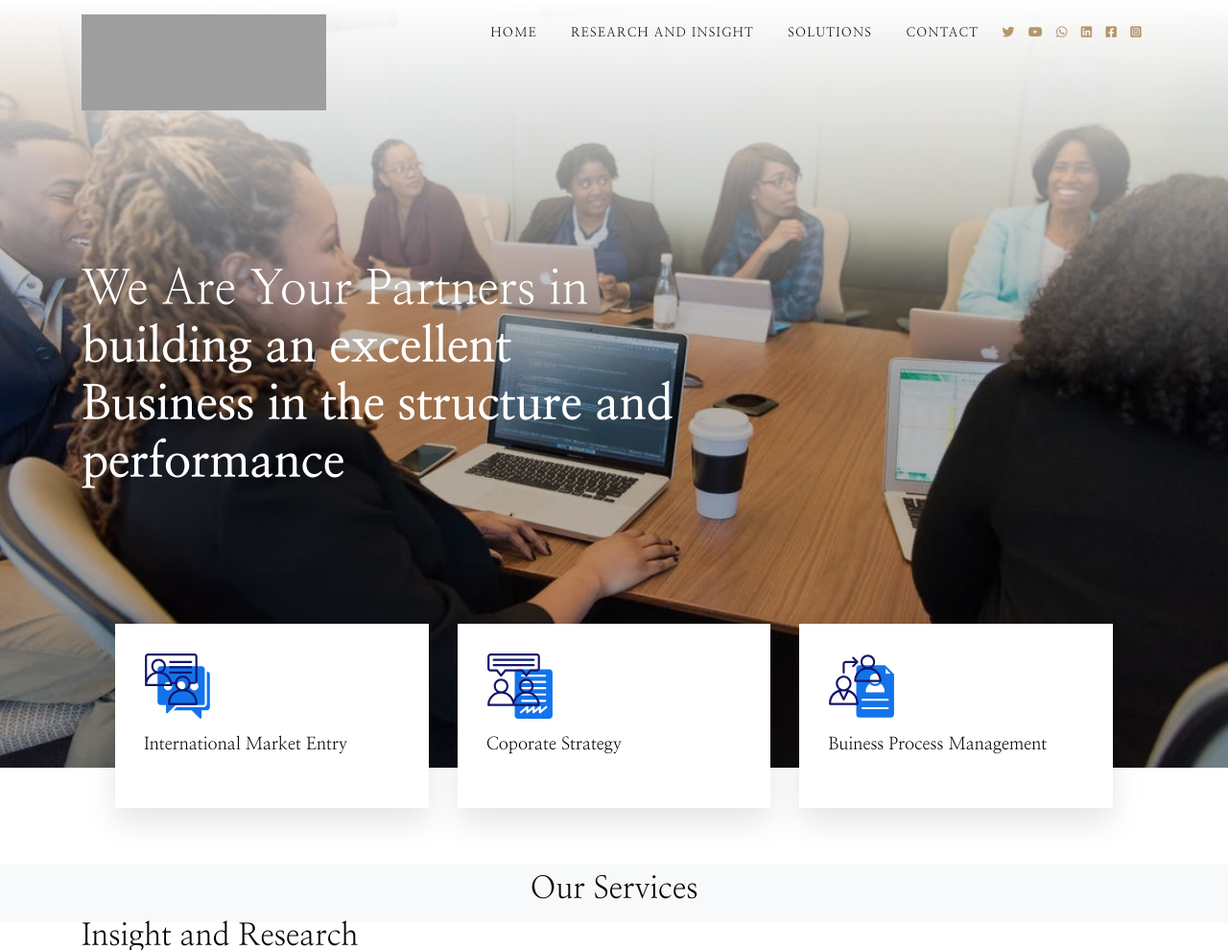
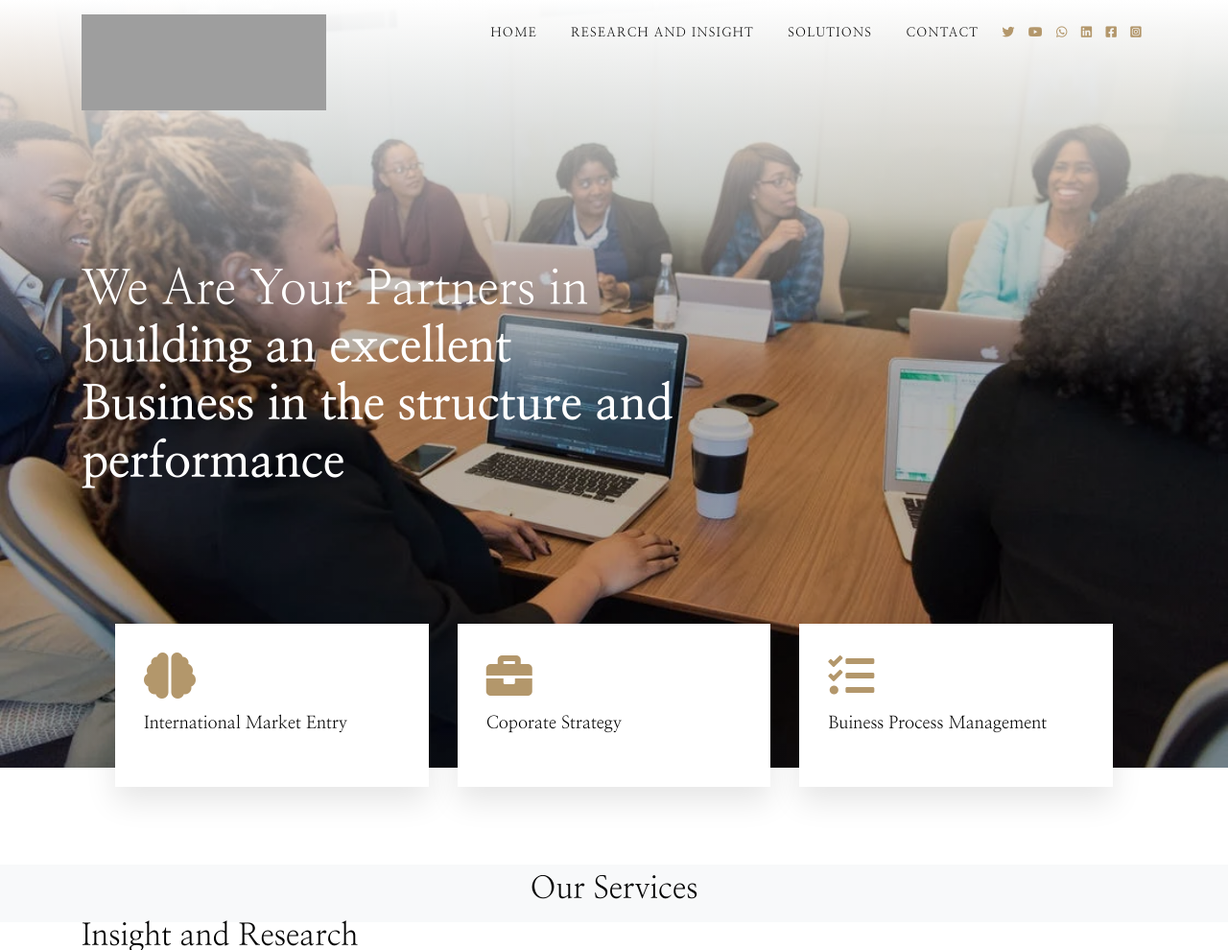
Before and after one commit to MARKOTHEDEV/spns, a Django app: page / in a window 1280 px wide. Shown: the top 990 px of the page at 96% size. Run offline with Django 3.2, Linux system fonts and the light colour scheme; data that the repository does not hold is empty; some libraries are stand-ins or nearby versions; some web fonts are replaced; grey boxes are pictures that could not be loaded.

Commit message:
change som icons color

```diff
--- a/template/index.html
+++ b/template/index.html
@@ -34,7 +34,8 @@
         <div class="col-md-4">
         <div class="media block-icon-1 d-block text-left">
         <div class="icon mb-3">
-        <img src="{% static 'images/flaticon/svg/001-consultation.svg' %}" alt="Image" class="img-fluid">
+          <i class="fas fa-brain"  style="font-size:3rem;color:#b3976b;"></i>
+        <!-- <img src="{% static 'images/flaticon/svg/001-consultation.svg' %}" alt="Image" class="img-fluid"> -->
         </div>
         <div class="media-body">
         <h3 class="h5 mb-4">International Market Entry</h3>
@@ -46,7 +47,9 @@
         <div class="col-md-4" >
         <div class="media block-icon-1 d-block text-left">
         <div class="icon mb-3">
-        <img src="{% static 'images/flaticon/svg/002-discussion.svg' %}" alt="Image" class="img-fluid">
+          <i class="fas fa-briefcase" style="font-size:3rem;color:#b3976b;"></i>
+
+        <!-- <img src="{% static 'images/flaticon/svg/002-discussion.svg' %}" alt="Image" class="img-fluid"> -->
         </div>
         <div class="media-body">
         <h3 class="h5 mb-4">Coporate  Strategy</h3>
@@ -58,7 +61,8 @@
         <div class="col-md-4" >
         <div class="media block-icon-1 d-block text-left">
         <div class="icon mb-3">
-        <img src="{% static 'images/flaticon/svg/003-turnover.svg' %}" alt="Image" class="img-fluid">
+          <i class="fas fa-tasks" style="font-size:3rem;color:#b3976b;"></i>
+        <!-- <img src="{% static 'images/flaticon/svg/003-turnover.svg' %}" alt="Image" class="img-fluid"> -->
         </div>
         <div class="media-body">
         <h3 class="h5 mb-4">Buiness Process Management</h3>
```
